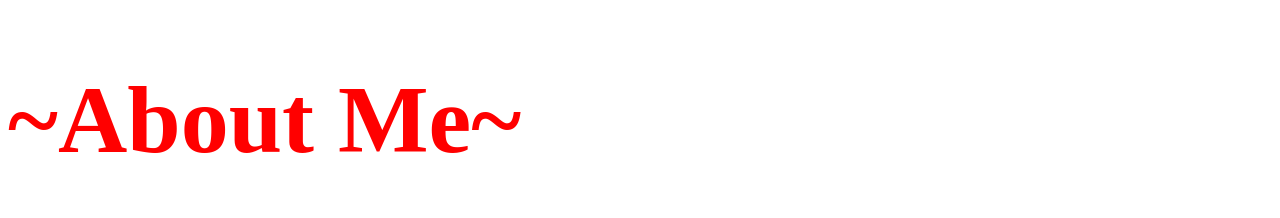
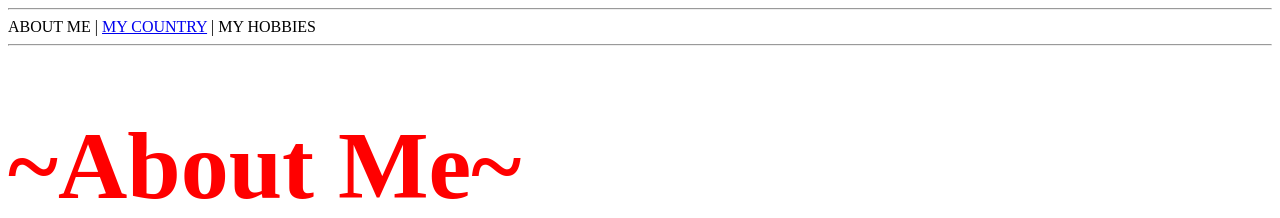
Before and after one commit to Prabinneupane1996/project.github.io, a plain HTML site: page aboutme.html in a window 1280 px wide. Shown: the top 218 px of the page. Drawn offline with Linux system fonts and the light colour scheme.

Commit message:
Update aboutme.html

```diff
--- a/aboutme.html
+++ b/aboutme.html
@@ -5,6 +5,10 @@
     <title>About me</title>
   <head>
   <body>
+<hr>
+ABOUT ME | <a href="country.html" "target="_blank">MY COUNTRY<a> | MY HOBBIES
+<hr>
+
 		<h1 style="color:Red;font-size:72pt;font-weight:bold;font-family:snap itc;text-align">~About Me~</h1>
 		<p> <img src= "prabin.jpg" width="342" height="456"</p>
 		<h2 style="color:DarkMagenta;font-size:18pt"> HELLO TO ALL I AM PRABIN.</br>I am a Malaysian but currently live in Japan.</h2>
```
